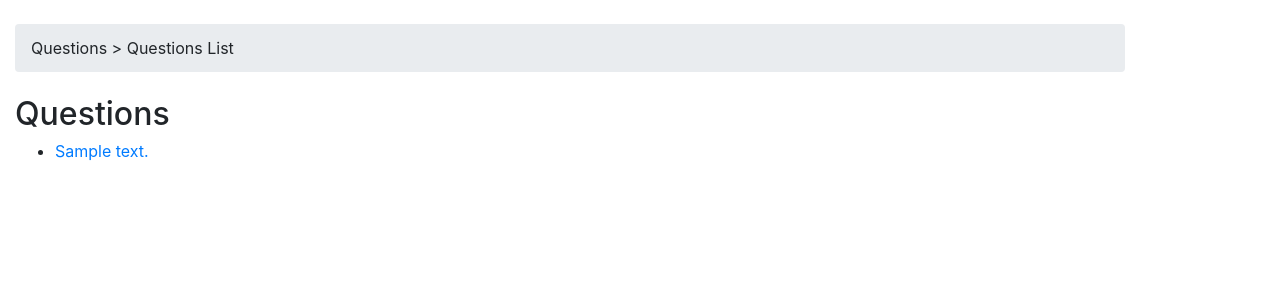
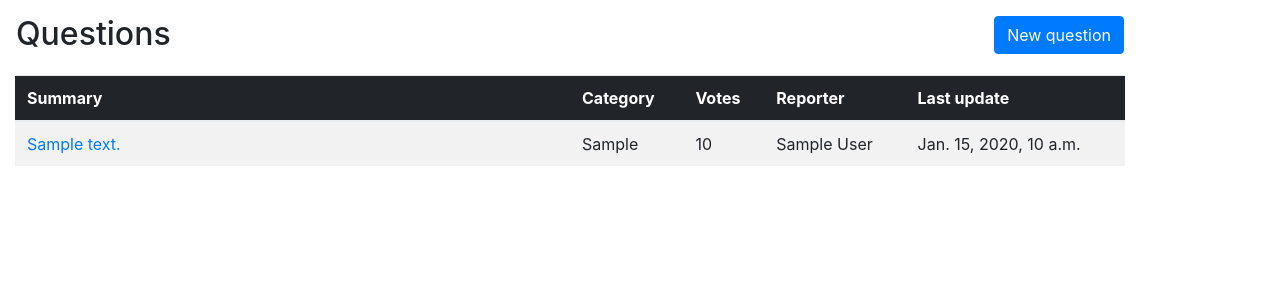
Before and after one commit to AgaKosc/RecruiterSite, a Django app: template templates/Recruiter/questions/questions.html in a window 1280 px wide. Shown: the part 56-356 px from the top of the page. Run offline with Django 3.2, Linux system fonts and the light colour scheme; the template is opened without the code that fills it: most values are stand-ins (such as "Sample title", 1, 10 or a date in 2020); some libraries are stand-ins or nearby versions.

Commit message:
Upgrade of questions list visibility

```diff
--- a/templates/Recruiter/home.html
+++ b/templates/Recruiter/home.html
@@ -6,10 +6,6 @@
 </li>
 {%  endblock %}
 
-{% block breadcrumb %}
-    Home
-{% endblock %}
-
 
 {% block content %}
   <h2>Home</h2>
--- a/templates/Recruiter/questions/addQuestion.html
+++ b/templates/Recruiter/questions/addQuestion.html
@@ -8,9 +8,6 @@
                                 </a>
 {%  endblock %}
 
-{% block breadcrumb %}
-    Questions > Add question
-{% endblock %}
 
 {% block content %}
 {% load widget_tweaks %}
--- a/templates/Recruiter/questions/questionDetail.html
+++ b/templates/Recruiter/questions/questionDetail.html
@@ -6,9 +6,6 @@
                                 </a>
 {%  endblock %}
 
-{% block breadcrumb %}
-    Questions > Question details
-{% endblock %}
 
 {% block content %}
 <h1>{{ question.summary }}</h1>
--- a/templates/Recruiter/questions/questions.html
+++ b/templates/Recruiter/questions/questions.html
@@ -6,19 +6,40 @@
                                 </a>
 {%  endblock %}
 
-{% block breadcrumb %}
-    Questions > Questions List
-{% endblock %}
 
 {% block content %}
-  <h2>Questions</h2>
+<div class="p-3">
+    <div class="row">
+        <h2>Questions</h2>
+        <div class="ml-md-auto">
+            <a href="{% url 'addQuestion' %}" class="btn btn-primary">New question</a>
+        </div>
+    </div>
+</div>
 
-    {% if questionList %}
-    <ul>
-    {% for question in questionList %}
-        <li><a href="{% url 'detail' question.id %}">{{ question.summary }}</a></li>
-    {% endfor %}
-    </ul>
+{% if questionList %}
+    <table class="table table-striped">
+        <thead class="thead-inverse">
+            <tr>
+                <th> Summary </th>
+                <th> Category </th>
+                <th> Votes </th>
+                <th> Reporter </th>
+                <th> Last update </th>
+            </tr>
+        </thead>
+        <tbody>
+            {% for question in questionList %}
+            <tr>
+                <td class="w-50"><a href="{% url 'detail' question.id %}">{{ question.summary }}</a></td>
+                <td>{{question.category_type}}</td>
+                <td>{{question.votes}}</td>
+                <td>{{question.author}}</td>
+                <td class="nowrap">{{question.last_change_date}}</td>
+            </tr>
+            {% endfor %}
+        </tbody>
+    </table>
 {% else %}
     <p>No questions are available.</p>
 {% endif %}
--- a/templates/base.html
+++ b/templates/base.html
@@ -1,4 +1,4 @@
-{% load static %}<!DOCTYPE html>
+{% load static %}
 <html>
   <head>
     <meta charset="utf-8">
@@ -52,10 +52,6 @@
     </nav>
 
     <div class="container no-gutters">
-      <ol class="breadcrumb my-4">
-        {% block breadcrumb %}
-        {% endblock %}
-      </ol>
       {% block content %}
       {% endblock %}
     </div>
```
